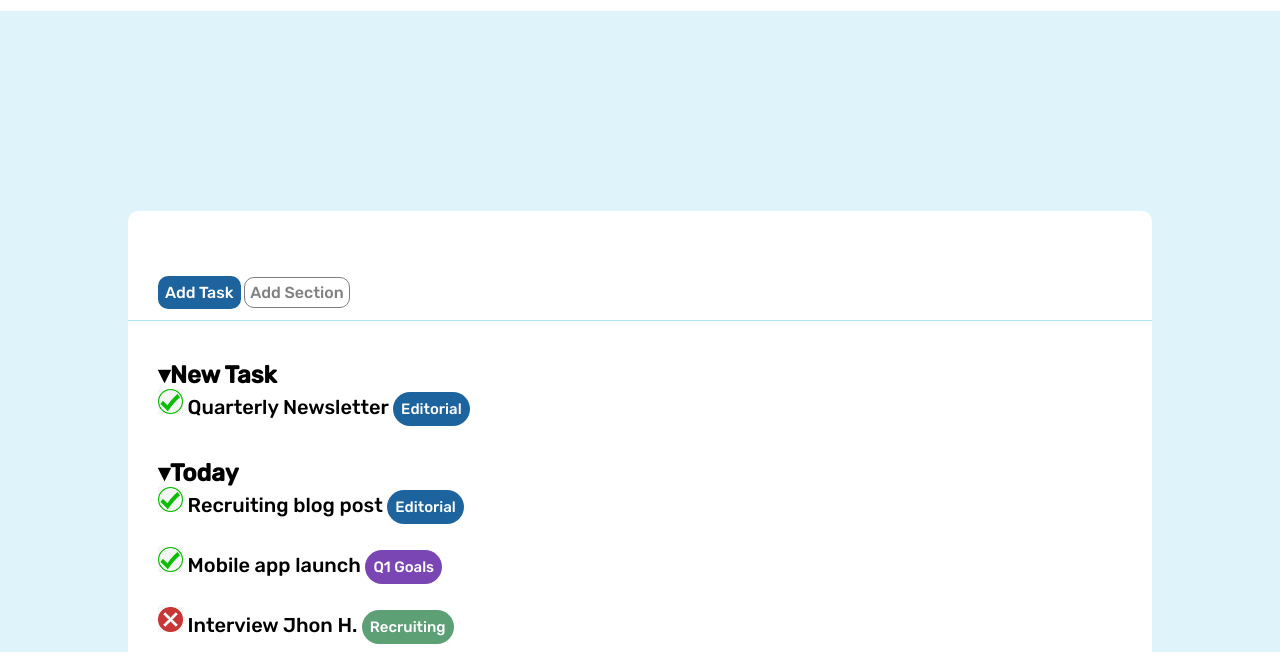
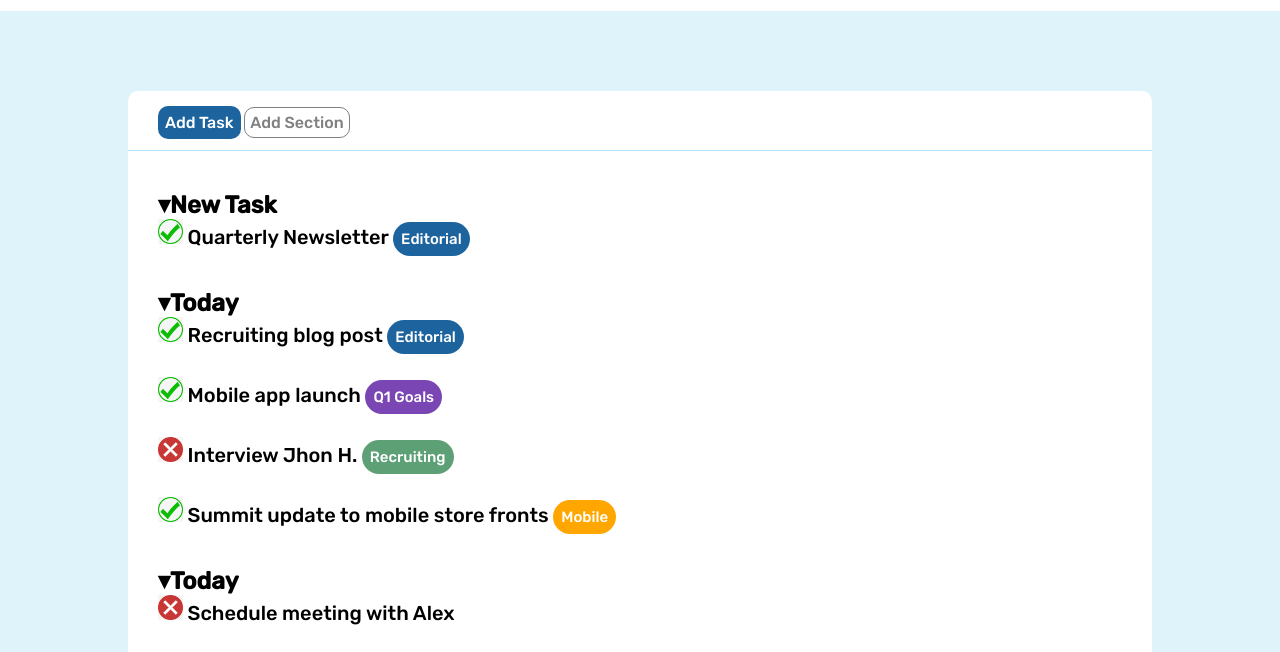
Before and after one commit to Tommaso-Macco/html-css-toboolist, a plain HTML site: page index.html in a window 1280 px wide. Shown: the part 119-771 px from the top of the page. Drawn offline with Linux system fonts and the light colour scheme.

Commit message:
Fixed layout Nav

```diff
--- a/style.css
+++ b/style.css
@@ -40,10 +40,8 @@ header {
     width: 80%;
     background-color: white;
     margin: auto;
-    margin-top: 200px;
+    margin-top: 80px;
     border-radius: 10px;
-    padding-top: 50px;
-    padding-bottom: 30px;
 }
 
 /* Section 1 */
```
